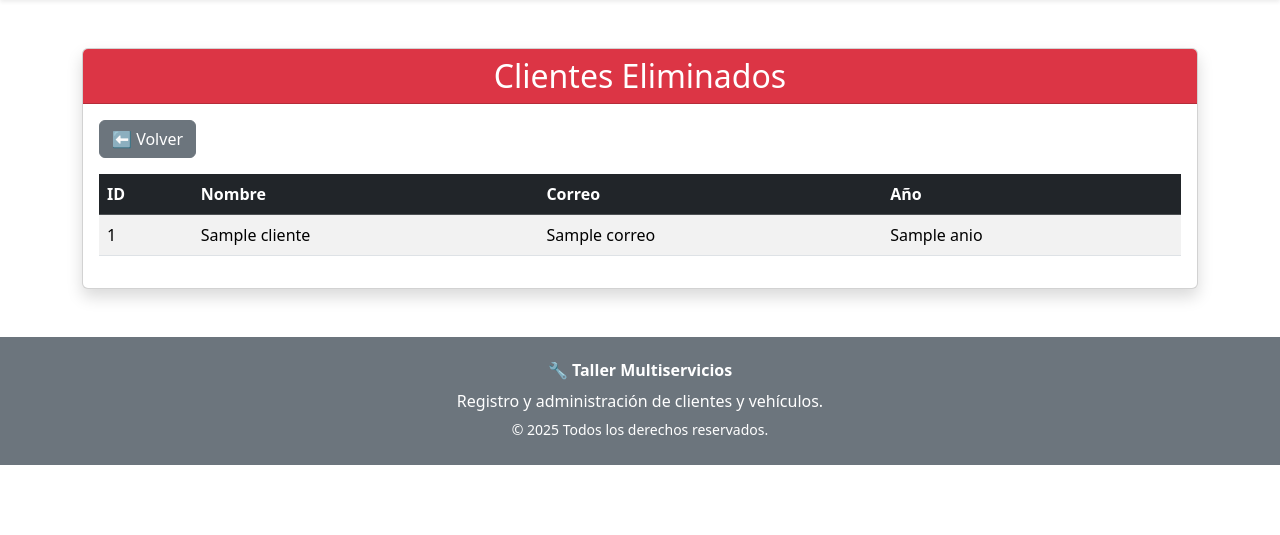
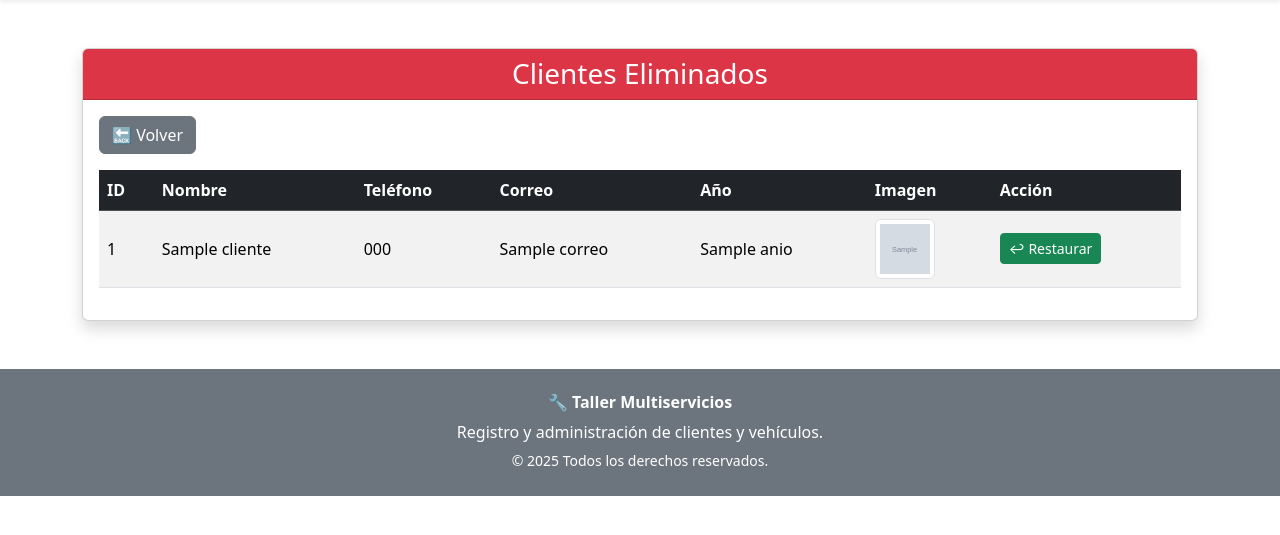
Before and after one commit to Juan-419/Proyecto_des, a FastAPI app: template templates/cliente_eliminados.html in a window 1280 px wide. Shown: the part 78-613 px from the top of the page. Run offline with FastAPI, Linux system fonts and the light colour scheme; the template is opened without the code that fills it: most values are stand-ins (such as "Sample title", 1, 10 or a date in 2020); grey boxes marked "Sample" are stand-in pictures.

Commit message:
Se añade la opcion de restaurar clientes y para poder ver las imagenes de los clientes en la parte de eliminados

```diff
--- a/templates/cliente_eliminados.html
+++ b/templates/cliente_eliminados.html
@@ -4,20 +4,25 @@
 <div class="container mt-5">
     <div class="card shadow">
         <div class="card-header bg-danger text-white">
-            <h2 class="mb-0 text-center">Clientes Eliminados</h2>
+            <h3 class="mb-0 text-center">Clientes Eliminados</h3>
         </div>
 
         <div class="card-body">
-            <a href="/clientes" class="btn btn-secondary mb-3">⬅ Volver</a>
+
+            <a href="/clientes" class="btn btn-secondary mb-3">🔙 Volver</a>
 
             {% if clientes %}
-            <table class="table table-striped table-hover">
+            <div class="table-responsive">
+                <table class="table table-striped table-hover align-middle">
                     <thead class="table-dark">
                         <tr>
                             <th>ID</th>
                             <th>Nombre</th>
+                            <th>Teléfono</th>
                             <th>Correo</th>
                             <th>Año</th>
+                            <th>Imagen</th>
+                            <th>Acción</th>
                         </tr>
                     </thead>
                     <tbody>
@@ -25,14 +30,31 @@
                         <tr>
                             <td>{{ cliente.id }}</td>
                             <td>{{ cliente.nombre }}</td>
-                        <td>{{ cliente.correo }}</td>
+                            <td>{{ cliente.telefono or "—" }}</td>
+                            <td>{{ cliente.correo or "—" }}</td>
                             <td>{{ cliente.anio }}</td>
+
+                            <td>
+                                {% if cliente.img %}
+                                <img src="{{ cliente.img }}" class="img-thumbnail" style="width:60px;height:60px;object-fit:cover;">
+                                {% else %}
+                                <span class="text-muted">Sin imagen</span>
+                                {% endif %}
+                            </td>
+
+                            <td>
+                                <a href="/clientes/restaurar/{{ cliente.id }}" class="btn btn-success btn-sm">
+                                    ↩ Restaurar
+                                </a>
+                            </td>
                         </tr>
                         {% endfor %}
                     </tbody>
                 </table>
+            </div>
+
             {% else %}
-            <p class="text-muted">No hay clientes eliminados.</p>
+            <h4 class="text-center text-muted">No hay clientes eliminados.</h4>
             {% endif %}
         </div>
     </div>
```
Also changed, not shown: cliente.py (+23 -11 lines), templates/cliente_list.html (+11 -17 lines). Lines whose indentation alone changed are shown as unchanged.
